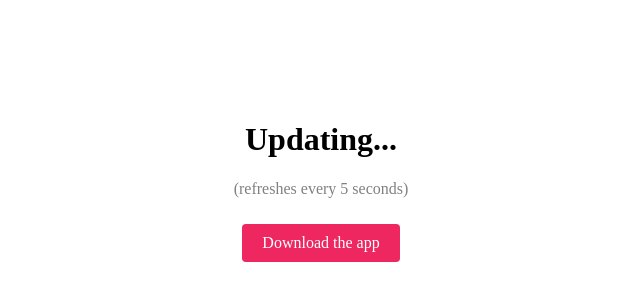
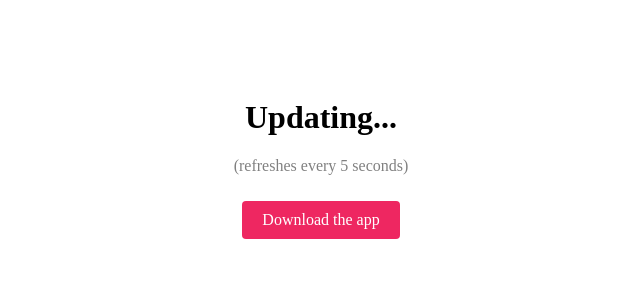
Before and after one commit to teespring-labs/game-of-throne, a website: page static/index.html in a window 1280 px wide. Shown: the part 250-550 px from the top of the page, without its empty margins (319-959 px from the left). Drawn offline with Linux system fonts and the light colour scheme; no server answers.

Commit message:
center vertically

```diff
--- a/static/index.html
+++ b/static/index.html
@@ -3,15 +3,15 @@
 <head>
   <title>Can I Go Yet???</title>
   <style type="text/css">
+    html {
+      height: 100%
+    }
     body {
-      text-align:center;
-      height: 100px;
-      position: absolute;
-      top:0;
-      bottom: 0;
-      left: 0;
-      right: 0;
-      margin: auto;
+      height: 100%;
+      display: flex;
+      align-items: center;
+      justify-content: center;
+      text-align: center;
     }
 
     #updated {
```
